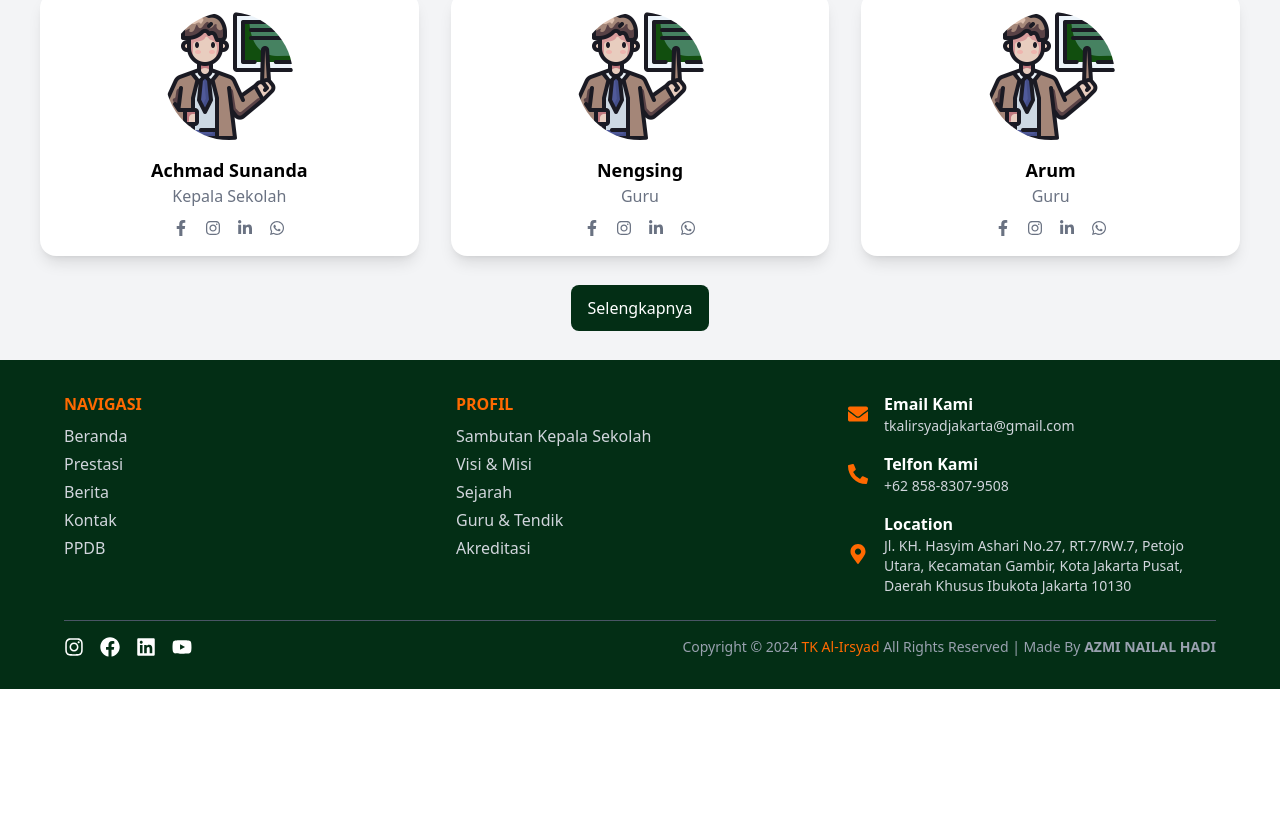
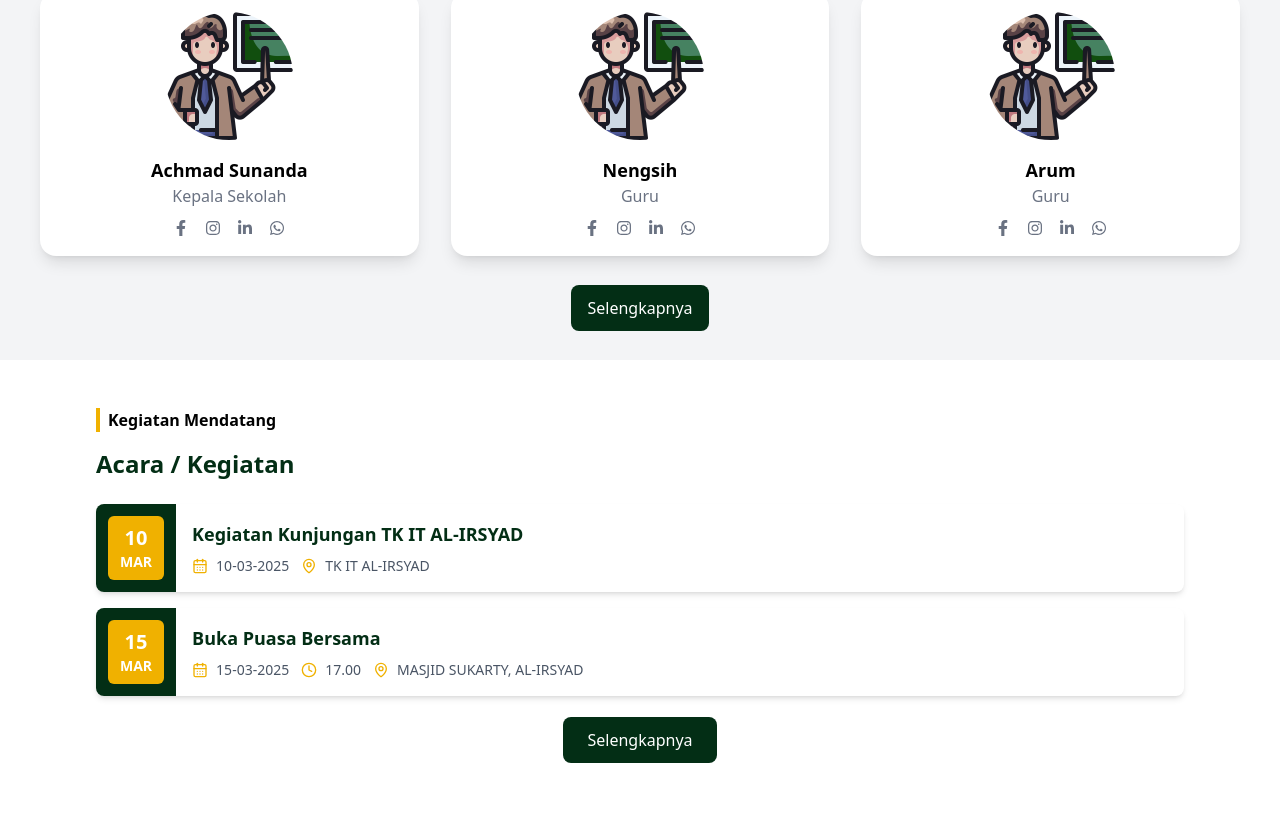
Before and after one commit to moccagod/sds-merpati, a React (Vite) app: page /#/ in a window 1280 px wide. Shown: the part 1532-2360 px from the top of the page. Before the commit the page ends 2221 px from the top, so only its background shows below. Built offline with nearby package versions, Linux system fonts and the light colour scheme.

Commit message:
Add Event Section In Homepage

```diff
--- /dev/null
+++ b/src/components/atoms/EventDate.tsx
@@ -0,0 +1,17 @@
+import React from "react";
+
+interface EventDateProps {
+  date: string;
+  month: string;
+}
+
+const EventDate: React.FC<EventDateProps> = ({ date, month }) => {
+  return (
+    <div className="bg-yellow-500 text-white font-bold px-3 py-2 rounded-md text-center">
+      <div className="text-xl">{date}</div>
+      <div className="text-sm uppercase">{month}</div>
+    </div>
+  );
+};
+
+export default EventDate;
--- /dev/null
+++ b/src/components/atoms/EventIcon.tsx
@@ -0,0 +1,17 @@
+import React from "react";
+
+interface EventIconProps {
+  icon: React.ReactNode;
+  text: string;
+}
+
+const EventIcon: React.FC<EventIconProps> = ({ icon, text }) => {
+  return (
+    <div className="flex items-center space-x-2 text-gray-600">
+      {icon}
+      <span>{text}</span>
+    </div>
+  );
+};
+
+export default EventIcon;
--- /dev/null
+++ b/src/components/molecules/EventCard.tsx
@@ -0,0 +1,54 @@
+import React from "react";
+import EventDate from "../atoms/EventDate";
+import EventIcon from "../atoms/EventIcon";
+import { CalendarDays, Clock, MapPin } from "lucide-react";
+
+interface EventCardProps {
+  date: string;
+  month: string;
+  title: string;
+  eventDate: string;
+  time?: string;
+  location: string;
+}
+
+const EventCard: React.FC<EventCardProps> = ({
+  date,
+  month,
+  title,
+  eventDate,
+  time,
+  location,
+}) => {
+  return (
+    <div className="flex bg-white shadow-md rounded-lg overflow-hidden">
+      {/* Bagian Kiri */}
+      <div className="bg-green-950 p-3 flex items-center">
+        <EventDate date={date} month={month} />
+      </div>
+
+      {/* Bagian Kanan */}
+      <div className="flex-1 p-4">
+        <h3 className="text-lg font-bold text-green-950">{title}</h3>
+        <div className="flex flex-wrap gap-3 mt-2 text-sm text-gray-600">
+          <EventIcon
+            icon={<CalendarDays size={16} className="text-yellow-500" />}
+            text={eventDate}
+          />
+          {time && (
+            <EventIcon
+              icon={<Clock size={16} className="text-yellow-500" />}
+              text={time}
+            />
+          )}
+          <EventIcon
+            icon={<MapPin size={16} className="text-yellow-500" />}
+            text={location}
+          />
+        </div>
+      </div>
+    </div>
+  );
+};
+
+export default EventCard;
--- /dev/null
+++ b/src/components/organisms/EventSection.tsx
@@ -0,0 +1,54 @@
+import React from "react";
+import EventCard from "../molecules/EventCard";
+import Button from "../atoms/Button";
+
+const events = [
+  {
+    date: "10",
+    month: "MAR",
+    title: "Kegiatan Kunjungan TK IT AL-IRSYAD",
+    eventDate: "10-03-2025",
+    location: "TK IT AL-IRSYAD",
+  },
+  {
+    date: "15",
+    month: "MAR",
+    title: "Buka Puasa Bersama",
+    eventDate: "15-03-2025",
+    time: "17.00",
+    location: "MASJID SUKARTY, AL-IRSYAD",
+  },
+];
+
+const EventSection: React.FC = () => {
+  return (
+    <section className="py-12 px-5 md:px-24 bg-white">
+      {/* Judul */}
+      <div className="flex items-center space-x-2 mb-4">
+        <div className="w-1 h-6 bg-yellow-500"></div>
+        <span className="text-black font-semibold">Kegiatan Mendatang</span>
+      </div>
+      <h2 className="text-2xl font-extrabold text-green-950 mb-6">
+        Acara / Kegiatan
+      </h2>
+
+      {/* Daftar Acara */}
+      <div className="space-y-4">
+        {events.map((event, index) => (
+          <EventCard key={index} {...event} />
+        ))}
+      </div>
+
+      {/* Tombol Lihat Semua */}
+      <div className="mt-8 text-center">
+        <Button
+          text="Selengkapnya"
+          to="/kalender-akademik"
+          className="px-6 py-3 bg-green-950 rounded-lg text-white w-full text-center hover:bg-green-800"
+        />
+      </div>
+    </section>
+  );
+};
+
+export default EventSection;
--- a/src/components/organisms/TeamSection.tsx
+++ b/src/components/organisms/TeamSection.tsx
@@ -16,7 +16,7 @@ const teamMembers = [
   },
   {
     image: "/tk-alirsyad/images/teacher.png",
-    name: "Nengsing",
+    name: "Nengsih",
     role: "Guru",
     socials: {
       facebook: "#",
--- a/src/components/pages/Home.tsx
+++ b/src/components/pages/Home.tsx
@@ -1,3 +1,4 @@
+import EventSection from "../organisms/EventSection";
 import Footer from "../organisms/Footer";
 import HeroBanner from "../organisms/HeroBanner";
 import Navbar from "../organisms/Navbar";
@@ -13,6 +14,10 @@ const Home = () => {
       <WelcomeSection />
       <SambutanCard />
       <TeamSection />
+      <EventSection />
+      <div className="bg-white h-14">
+
+      </div>
       <Footer />
     </div>
   );
```
